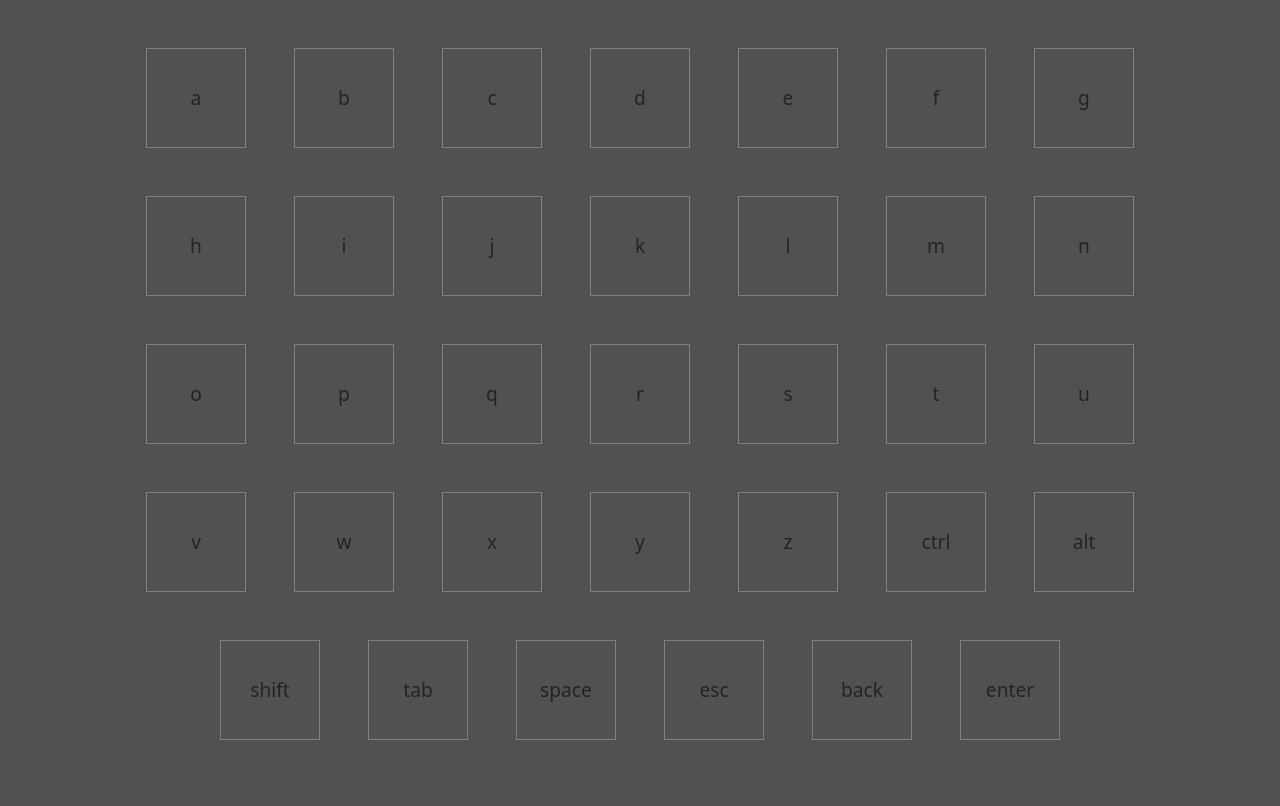
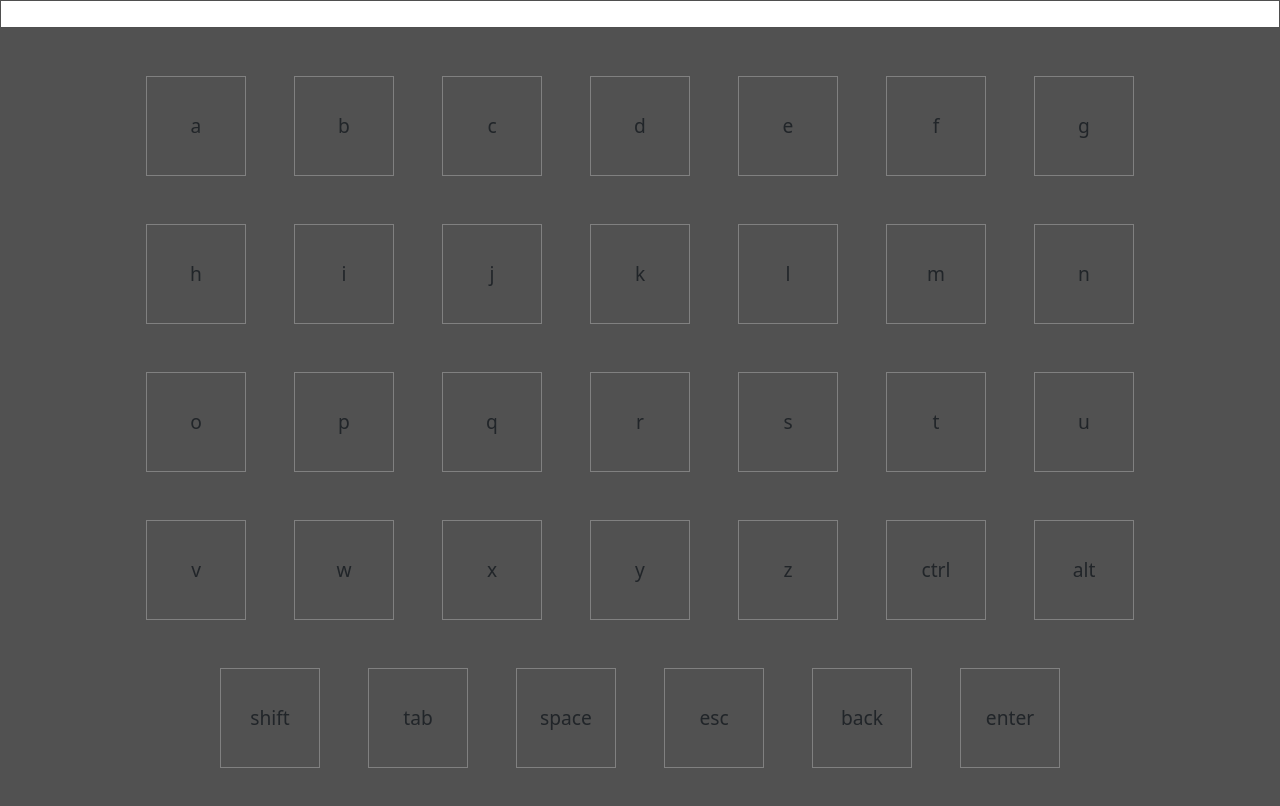
Before and after one commit to MALEK-developer/KEYS, a plain HTML site: page index.html in a window 1280 px wide. Drawn offline with nearby package versions, Linux system fonts and the light colour scheme.

Commit message:
Update index.html

```diff
--- a/index.html
+++ b/index.html
@@ -16,6 +16,9 @@
 </head>
 
 <body>
+
+    <input type="text" style="width: 100%;">
+
     <!-- main -->
 
     <div class="container-fluid content-main p-5">
```
